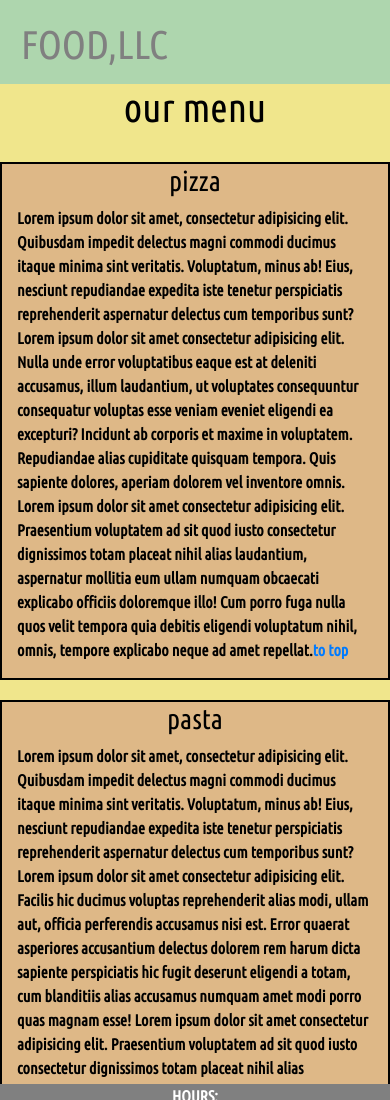
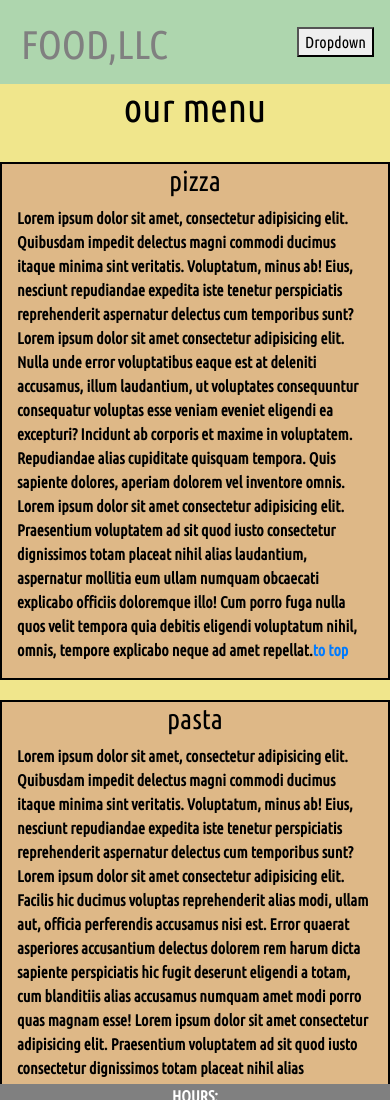
Before and after one commit to saksham1709/UdemyProject1, a plain HTML site: page index.html in a window 390 px wide. Shown: the top 1100 px of the page. Drawn offline with nearby package versions, Linux system fonts and the light colour scheme.

Commit message:
Update index.html

```diff
--- a/index.html
+++ b/index.html
@@ -25,7 +25,7 @@
       </a>
 
       <div class="dropdown open">
-        <button class="d-none d-sm-block d-md-none" class="btn btn-secondary dropdown-toggle" type="button"
+        <button class="d-lg-none d-md-none" class="btn btn-secondary dropdown-toggle" type="button"
           id="triggerId" data-toggle="dropdown" aria-haspopup="true" aria-hidden="true" aria-expanded="false">
           Dropdown
         </button>
```
